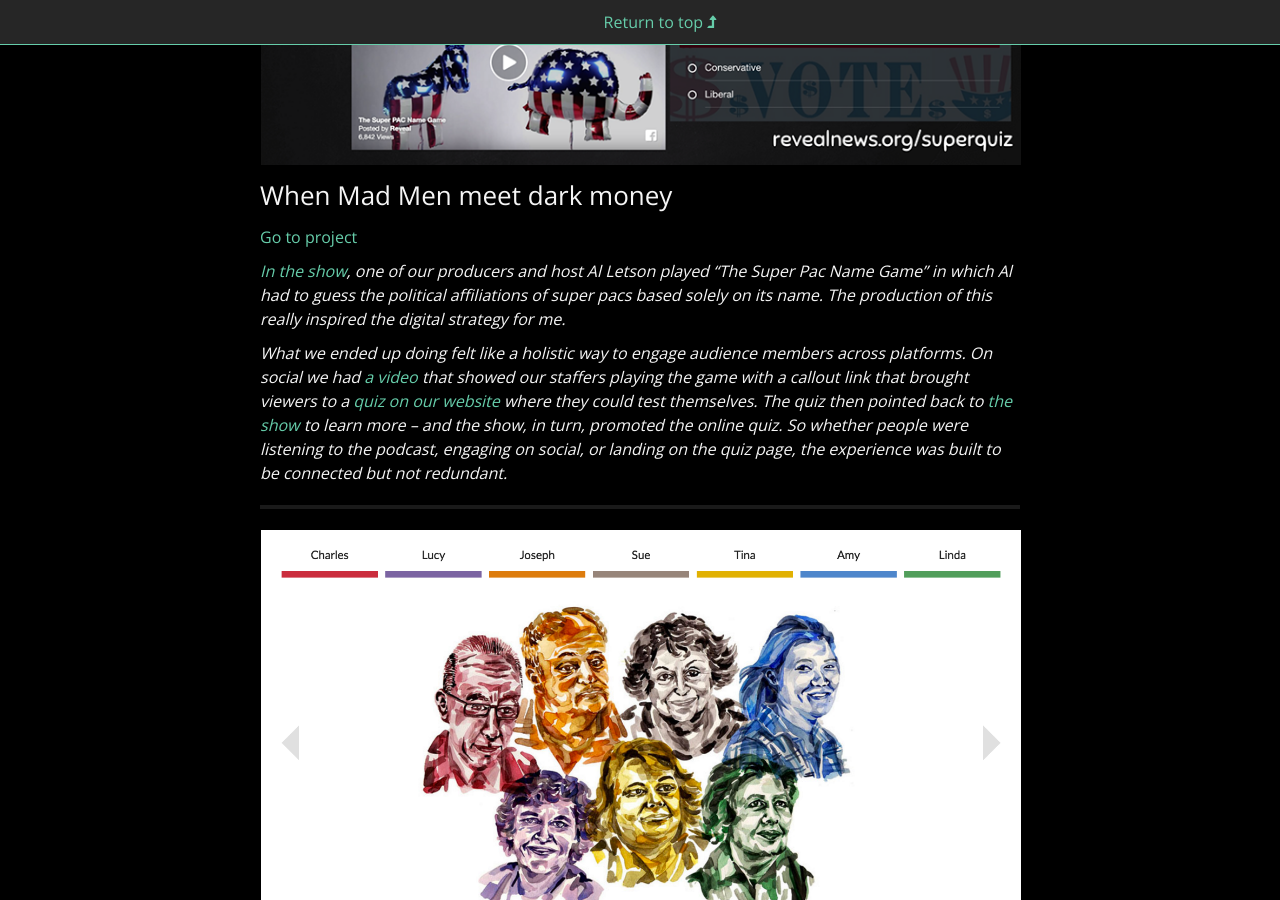
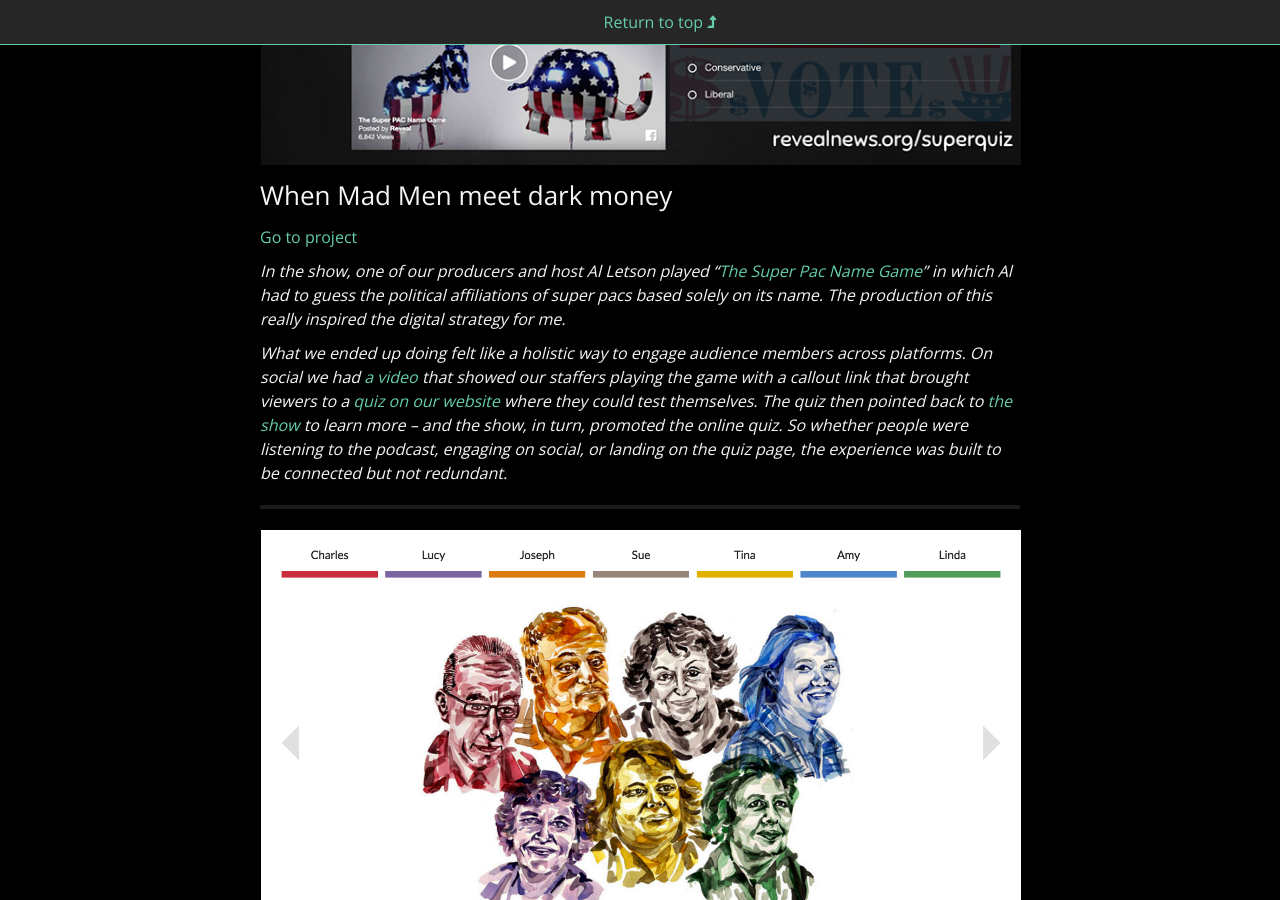
Before and after one commit to juliachanb/juliachanb.github.io, a Jekyll site: the page built from pages/portfolio.md, in a window 1280 px wide and 900 px high, scrolled down 555 px. Built offline with Jekyll 4.4.1, drawn with Linux system fonts in a browser that asks for light colours; nearby versions of some CDN libraries; some web fonts are replaced.

```diff
--- a/pages/portfolio.md
+++ b/pages/portfolio.md
@@ -23,7 +23,7 @@ published: true
 
 [Go to project](https://www.revealnews.org/episodes/when-mad-men-meet-dark-money/)
 
-*[In the show](https://soundcloud.com/thisisreveal/unpacking-super-pacs), one of our producers and host Al Letson played “The Super Pac Name Game” in which Al had to guess the political affiliations of super pacs based solely on its name. The production of this really inspired the digital strategy for me.*
+*In the show, one of our producers and host Al Letson played “[The Super Pac Name Game](https://soundcloud.com/thisisreveal/unpacking-super-pacs)” in which Al had to guess the political affiliations of super pacs based solely on its name. The production of this really inspired the digital strategy for me.*
 
 *What we ended up doing felt like a holistic way to engage audience members across platforms. On social we had [a video](https://www.facebook.com/ThisIsReveal/videos/1031704153587169/?hc_ref=SEARCH) that showed our staffers playing the game with a callout link that brought viewers to a [quiz on our website](https://www.revealnews.org/article/pop-quiz-unpacking-super-pacs/) where they could test themselves. The quiz then pointed back to [the show](https://www.revealnews.org/episodes/when-mad-men-meet-dark-money/) to learn more – and the show, in turn, promoted the online quiz. So whether people were listening to the podcast, engaging on social, or landing on the quiz page, the experience was built to be connected but not redundant.*
 
```
